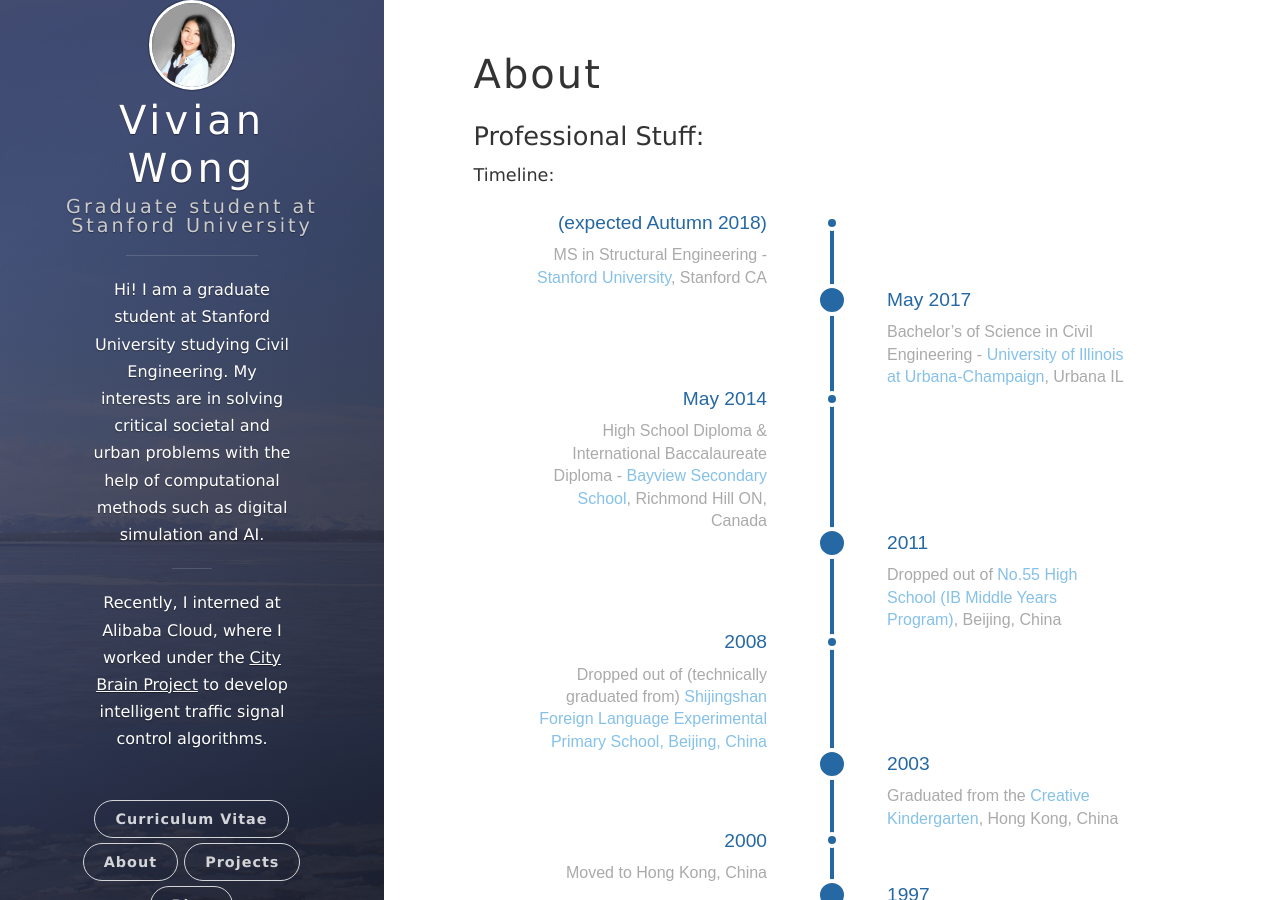
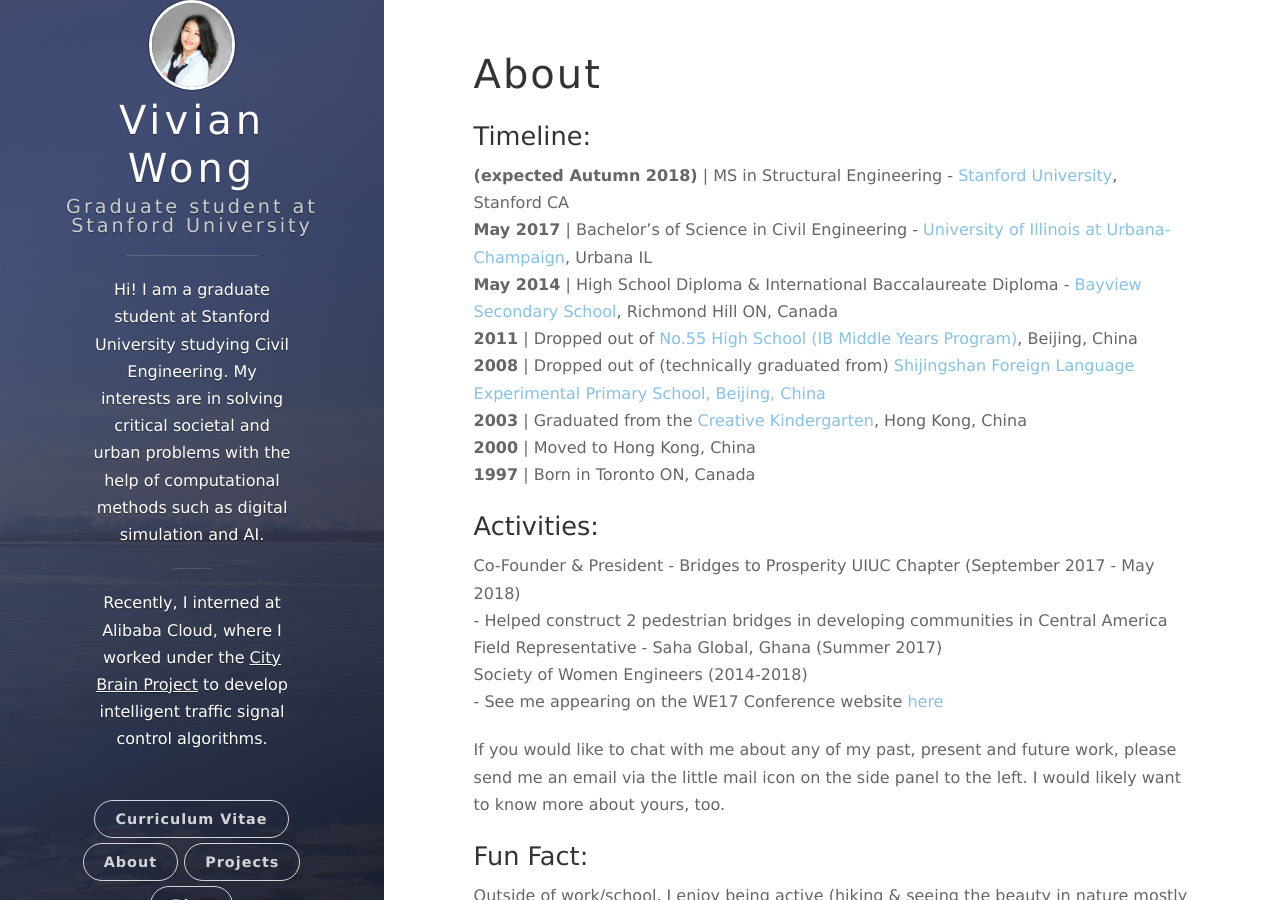
Before and after one commit to vivian-wong/vivian-wong.github.io, a Jekyll site: the page built from about.md, in a window 1280 px wide and 900 px high. Built offline with Jekyll 4.4.1, drawn with Linux system fonts in a browser that asks for light colours; nearby versions of some CDN libraries; some of the changed text lies outside the part shown.

Commit message:
timeline

```diff
--- a/_sass/components/timeline.scss
+++ b/_sass/components/timeline.scss
@@ -6,16 +6,6 @@
   min-height:100vh;
   margin:0;
   font-family: 'Droid Sans', sans-serif;
-  &:before {
-    content: '';
-    position: absolute;
-    top:25%;
-    left:65%;
-    bottom:-20%;
-    transform:translateX(-50%);
-    width:4px;
-    background-color:$blue;
-  }
   .entries {
     width:calc(100% - 80px);
     max-width:800px;
--- a/about.md
+++ b/about.md
@@ -3,21 +3,26 @@
 title: About
 permalink: /about/
 ---
-### Professional Stuff:
-#### Timeline:
-{% include timeline.html %}
+### Timeline:
+**(expected Autumn 2018)** | MS in Structural Engineering - <a href="https://www.stanford.edu/">Stanford University</a>, Stanford CA
+**May 2017** | Bachelor’s of Science in Civil Engineering - <a href="https://illinois.edu/">University of Illinois at Urbana-Champaign</a>, Urbana IL
+**May 2014** | High School Diploma & International Baccalaureate Diploma - <a href="http://www.yrdsb.ca/schools/bayview.ss/Pages/default.aspx">Bayview Secondary School</a>, Richmond Hill ON, Canada
+**2011** | Dropped out of <a href="https://www.ibo.org/school/001730/">No.55 High School (IB Middle Years Program)</a>, Beijing, China
+**2008** | Dropped out of (technically graduated from) <a href="https://www.baidu.com/link?url=gZ4SYbOBc84h4FGzm2FsSfpVuwUWy6uugRnYMek3BAvkr0wmsHLEzTcr9mG3omDS&wd=&eqid=a0a94f1f0008187c000000045b8692c7">Shijingshan Foreign Language Experimental Primary School, Beijing, China</a>
+**2003** | Graduated from the <a href="http://www.creative.edu.hk/index.php">Creative Kindergarten</a>, Hong Kong, China
+**2000** | Moved to Hong Kong, China
+**1997** | Born in Toronto ON, Canada
 
-#### Activities:
+### Activities:
 Co-Founder & President - Bridges to Prosperity UIUC Chapter (September 2017 - May 2018)
-- Helped construct 2 pedestrian bridges in developing communities in Central America
-
+	- Helped construct 2 pedestrian bridges in developing communities in Central America
 Field Representative - Saha Global, Ghana (Summer 2017)
 Society of Women Engineers (2014-2018)
-- See me appearing on the WE17 Conference website [here](https://alltogether.swe.org/2017/10/swe-member-vivian-wong-is-always-connecting-always-engineering/)
+	- See me appearing on the WE17 Conference website [here](https://alltogether.swe.org/2017/10/swe-member-vivian-wong-is-always-connecting-always-engineering/)
 
 If you would like to chat with me about any of my past, present and future work, please send me an email via the little mail icon on the side panel to the left. I would likely want to know more about yours, too.
 
-### Personal Stuff:
+### Fun Fact:
 Outside of work/school, I enjoy being active (hiking & seeing the beauty in nature mostly - I am horrible at almost all sports that require some level of delicacy) for about 30% of the time, but would desperately need that other 70% for some recharge time indoor.
 
 When I am in recharge mode, I either hang out with friends, play guitar, or play [Stardew Valley](https://stardewvalley.net/), a (farming, combat, love) game that makes you scratch your head to figure out how to balance personal life and work.
```
Also changed, not shown: 3 other files.
